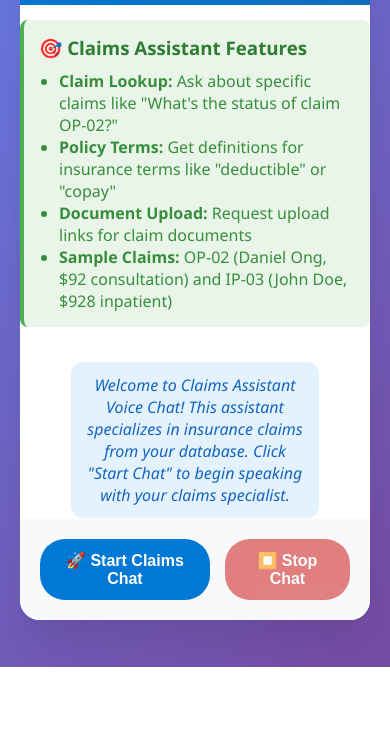
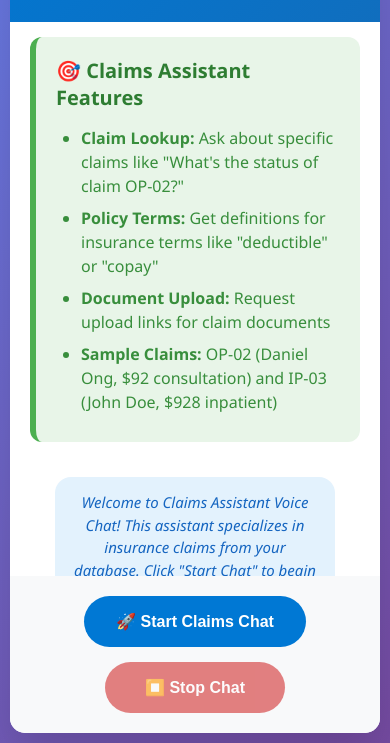
Before and after one commit to devusermeta/insurance_test, a plain HTML site: page insurance_agents/agents/client_live_voice_agent/claims_voice_client.html in a window 390 px wide. Shown: the part 177-920 px from the top of the page. Before the commit the page ends 844 px from the top, so only its background shows below. Drawn offline with Linux system fonts and the light colour scheme.

Commit message:
frontend improved.

```diff
--- a/insurance_agents/agents/client_live_voice_agent/claims_voice_client.html
+++ b/insurance_agents/agents/client_live_voice_agent/claims_voice_client.html
@@ -18,16 +18,17 @@
             display: flex;
             justify-content: center;
             align-items: center;
-            padding: 20px;
+            padding: 15px;
         }
 
         .container {
             background: white;
-            border-radius: 20px;
-            box-shadow: 0 20px 40px rgba(0,0,0,0.1);
-            width: 100%;
-            max-width: 800px;
-            height: 750px;
+            border-radius: 25px;
+            box-shadow: 0 25px 50px rgba(0,0,0,0.15);
+            width: 96vw;
+            max-width: 1400px;
+            height: 92vh;
+            min-height: 900px;
             display: flex;
             flex-direction: column;
             overflow: hidden;
@@ -36,34 +37,38 @@
         .header {
             background: linear-gradient(135deg, #0078d4, #106ebe);
             color: white;
-            padding: 20px;
+            padding: 35px;
             text-align: center;
         }
 
         .header h1 {
-            margin-bottom: 10px;
-            font-size: 24px;
+            margin-bottom: 15px;
+            font-size: 36px;
+            font-weight: 600;
         }
 
         .status {
-            font-size: 14px;
+            font-size: 18px;
             opacity: 0.9;
         }
 
         .chat-area {
             flex: 1;
-            padding: 20px;
+            padding: 35px;
             overflow-y: auto;
             background: #ffffff;
+            font-size: 16px;
         }
 
         .message {
-            margin-bottom: 15px;
-            padding: 12px 16px;
-            border-radius: 12px;
-            max-width: 80%;
+            margin-bottom: 20px;
+            padding: 18px 24px;
+            border-radius: 16px;
+            max-width: 85%;
             word-wrap: break-word;
             animation: fadeIn 0.3s ease-in;
+            font-size: 16px;
+            line-height: 1.5;
         }
 
         .message.user {
@@ -86,25 +91,33 @@
             font-style: italic;
         }
 
+        .sender {
+            font-weight: 600;
+            margin-bottom: 8px;
+            font-size: 14px;
+            opacity: 0.8;
+        }
+
         .typing-indicator {
             display: none;
-            padding: 12px 16px;
-            margin-bottom: 15px;
+            padding: 18px 24px;
+            margin-bottom: 20px;
             background: #f1f3f4;
-            border-radius: 12px;
-            max-width: 80%;
+            border-radius: 16px;
+            max-width: 85%;
             align-items: center;
-            gap: 10px;
+            gap: 15px;
+            font-size: 16px;
         }
 
         .typing-dots {
             display: flex;
-            gap: 4px;
+            gap: 6px;
         }
 
         .typing-dots div {
-            width: 8px;
-            height: 8px;
+            width: 10px;
+            height: 10px;
             background: #666;
             border-radius: 50%;
             animation: typing 1.4s infinite ease-in-out;
@@ -114,24 +127,26 @@
         .typing-dots div:nth-child(2) { animation-delay: -0.16s; }
 
         .controls {
-            padding: 20px;
+            padding: 35px;
             background: #f8f9fa;
             display: flex;
-            gap: 15px;
+            gap: 25px;
             justify-content: center;
         }
 
         .btn {
-            padding: 12px 24px;
+            padding: 18px 36px;
             border: none;
-            border-radius: 25px;
-            font-size: 16px;
+            border-radius: 30px;
+            font-size: 18px;
             font-weight: 600;
             cursor: pointer;
             transition: all 0.3s ease;
             display: flex;
             align-items: center;
-            gap: 8px;
+            gap: 12px;
+            min-width: 200px;
+            justify-content: center;
         }
 
         .btn:hover {
@@ -164,11 +179,11 @@
         }
 
         .status-indicator {
-            width: 12px;
-            height: 12px;
+            width: 16px;
+            height: 16px;
             border-radius: 50%;
             display: inline-block;
-            margin-right: 8px;
+            margin-right: 12px;
         }
 
         .status-indicator.connected {
@@ -203,20 +218,75 @@
 
         .info-section {
             background: #e8f5e8;
-            padding: 15px;
-            margin: 15px 0;
-            border-radius: 8px;
-            border-left: 4px solid #4caf50;
+            padding: 25px;
+            margin: 25px 35px;
+            border-radius: 12px;
+            border-left: 6px solid #4caf50;
+            font-size: 16px;
         }
 
         .info-section h3 {
-            margin-bottom: 10px;
+            margin-bottom: 15px;
             color: #2e7d32;
+            font-size: 20px;
         }
 
         .info-section ul {
-            margin-left: 20px;
+            margin-left: 25px;
             color: #388e3c;
+        }
+
+        .info-section li {
+            margin-bottom: 8px;
+            line-height: 1.5;
+        }
+
+        /* Responsive adjustments */
+        @media (max-width: 768px) {
+            body {
+                padding: 10px;
+            }
+
+            .container {
+                width: 98vw;
+                height: 95vh;
+                border-radius: 15px;
+            }
+
+            .header {
+                padding: 25px 20px;
+            }
+
+            .header h1 {
+                font-size: 28px;
+            }
+
+            .chat-area {
+                padding: 20px;
+            }
+
+            .message {
+                padding: 14px 18px;
+                font-size: 15px;
+            }
+
+            .controls {
+                padding: 20px;
+                gap: 15px;
+                flex-direction: column;
+                align-items: center;
+            }
+
+            .btn {
+                padding: 16px 32px;
+                font-size: 16px;
+                min-width: 180px;
+            }
+
+            .info-section {
+                margin: 15px 20px;
+                padding: 20px;
+            }
         }
     </style>
 </head>
```
